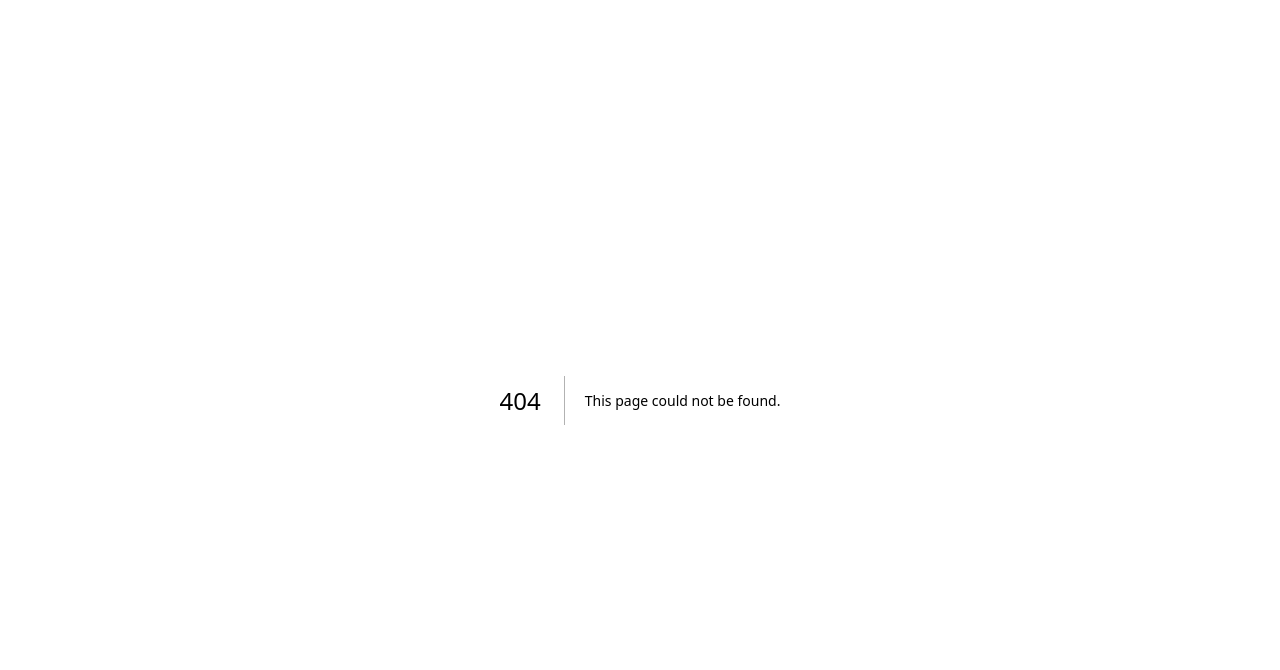
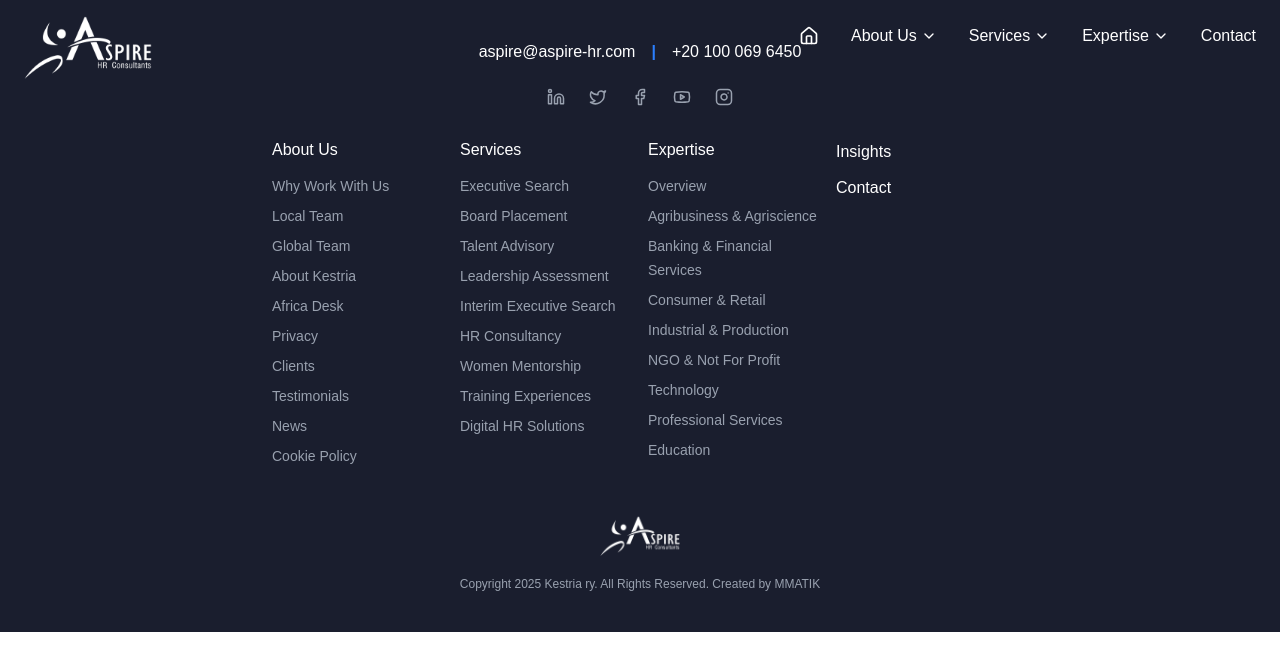
Before and after one commit to MunimUsmani/aspire-web, a Next.js app: page /contact in a window 1280 px wide. Before the commit this address had no page. Shown: the top 670 px of the page. Built offline with nearby package versions, Linux system fonts and the light colour scheme; a web font is replaced by a local one.

Commit message:
contact route made

```diff
--- a/package.json
+++ b/package.json
@@ -12,6 +12,7 @@
     "autoprefixer": "^10.4.21",
     "lucide-react": "^0.484.0",
     "next": "^15.2.4",
+    "nextjs-routes": "^2.2.5",
     "postcss": "^8.5.3",
     "react": "^19.0.0",
     "react-dom": "^19.0.0"
--- /dev/null
+++ b/src/app/contact/page.tsx
@@ -0,0 +1,16 @@
+import Footer from "../components/footer";
+import Navbar from "../components/navbar";
+
+
+const Home: React.FC = () => {
+  return (
+    <>
+      <div>
+        <Navbar />
+        <Footer />
+      </div>
+    </>
+  );
+};
+
+export default Home;
```
Also changed, not shown: 1 other file (tests, documents, lock files or other folders).
